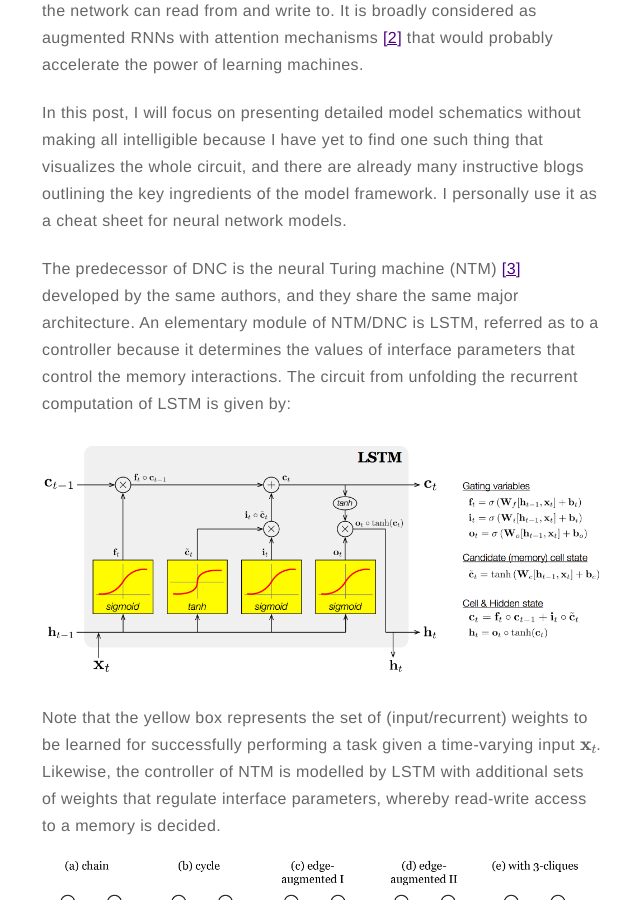
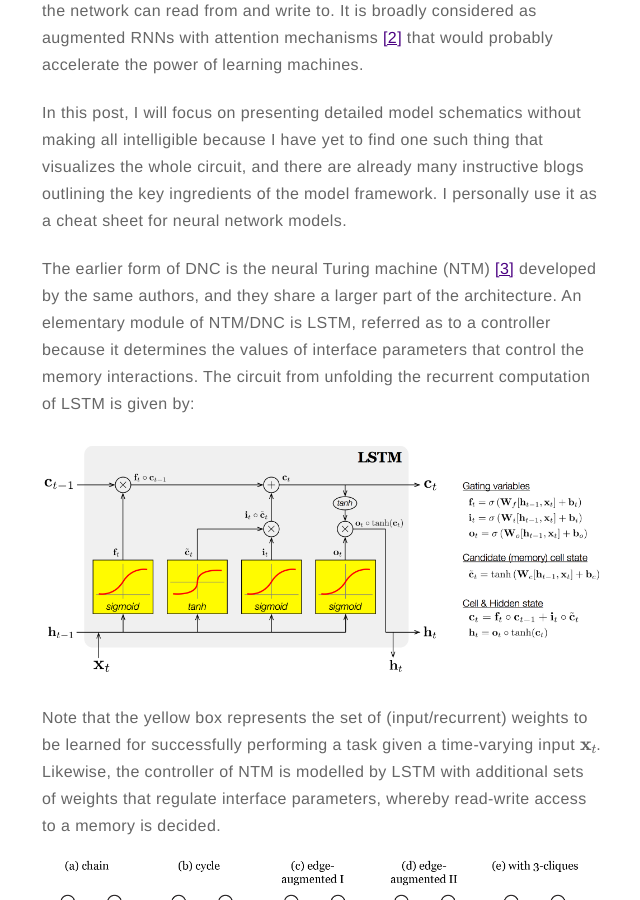
Before and after one commit to kijungyoon/kijungyoon.github.io, a Jekyll site: the page built from _posts/2016-11-28-DNC.markdown, in a window 1280 px wide and 900 px high, scrolled down 765 px. Shown: the whole window, without its empty margins (318-958 px from the left). Built offline with Jekyll 4.4.1, drawn with Linux system fonts in a browser that asks for light colours; formulas are drawn with MathJax 3.

Commit message:
Update 2016-11-28-DNC.markdown

```diff
--- a/_posts/2016-11-28-DNC.markdown
+++ b/_posts/2016-11-28-DNC.markdown
@@ -15,11 +15,11 @@ author: KiJung Yoon
 
 Much as a feedforward neural network is to disentangle the spatial features of an input such as an image by approximating some functions, a recurrent neural network (RNN) aims to learn disentangled representations of the temporal features through feedback connections and parameter sharing over time. The vanilla RNN has a caveat of the vanishing gradient problem, and gated RNNs appear as an alternative but the most effective sequence models. The main idea is to create paths in time to prevent back propagated errors from vanishing or exploding. A special variant, called long short-term memory (LSTM) network has been found to be useful in many tasks such as machine translation, voice recognition, and image captioning.
 
-Despite the popularity, RNNs lack the the ability to represent variables and data structures, and to store data over long timescales for solving more complex tasks including reasoning and inference problems. To hurdle the limitations, Graves et al.[[1]](http://www.nature.com/nature/journal/v538/n7626/full/nature20101.html) introduces a differentiable neural computer (DNC), which is an extension of RNNs with an external memory bank that the network can read from and write to. It is broadly considered as augmented RNNs with attention mechanisms [[2]](http://distill.pub/2016/augmented-rnns/#adaptive-computation-time) that would probably accelerate the power of learning machines.
+Despite the popularity, RNNs lack the the ability to represent variables and data structures, and to store data over long timescales for solving more complex tasks including reasoning and inference problems. To hurdle the limitations, Graves et al. [[1]](http://www.nature.com/nature/journal/v538/n7626/full/nature20101.html) introduces a differentiable neural computer (DNC), which is an extension of RNNs with an external memory bank that the network can read from and write to. It is broadly considered as augmented RNNs with attention mechanisms [[2]](http://distill.pub/2016/augmented-rnns/#adaptive-computation-time) that would probably accelerate the power of learning machines.
 
 In this post, I will focus on presenting detailed model schematics without making all intelligible because I have yet to find one such thing that visualizes the whole circuit, and there are already many instructive blogs outlining the key ingredients of the model framework. I personally use it as a cheat sheet for neural network models.
 
-The predecessor of DNC is the neural Turing machine (NTM) [[3]](https://arxiv.org/abs/1410.5401) developed by the same authors, and they share the same major architecture. An elementary module of NTM/DNC is LSTM, referred as to a controller because it determines the values of interface parameters that control the memory interactions. The circuit from unfolding the recurrent computation of LSTM is given by:
+The earlier form of DNC is the neural Turing machine (NTM) [[3]](https://arxiv.org/abs/1410.5401) developed by the same authors, and they share a larger part of the architecture. An elementary module of NTM/DNC is LSTM, referred as to a controller because it determines the values of interface parameters that control the memory interactions. The circuit from unfolding the recurrent computation of LSTM is given by:
 
 ![Markdowm Image](https://kijungyoon.github.io/assets/images/lstm.png)
 
```
